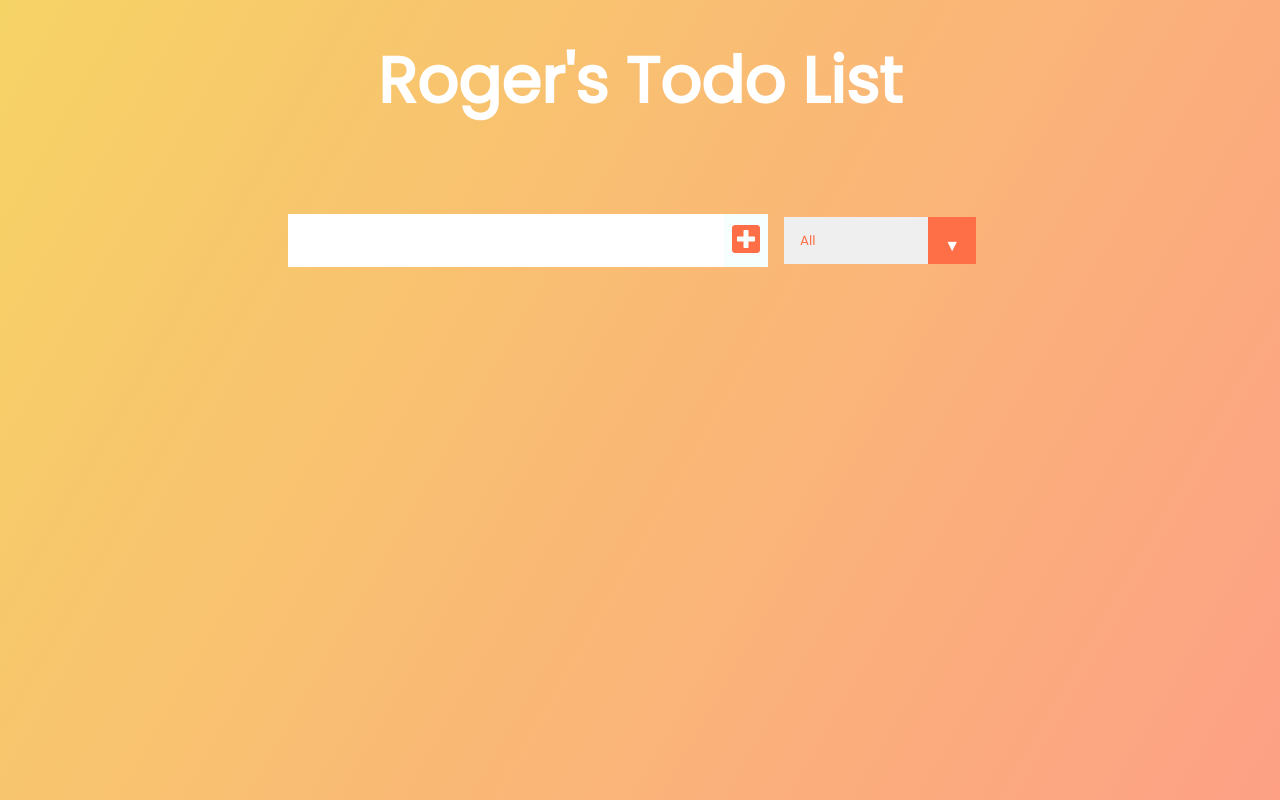
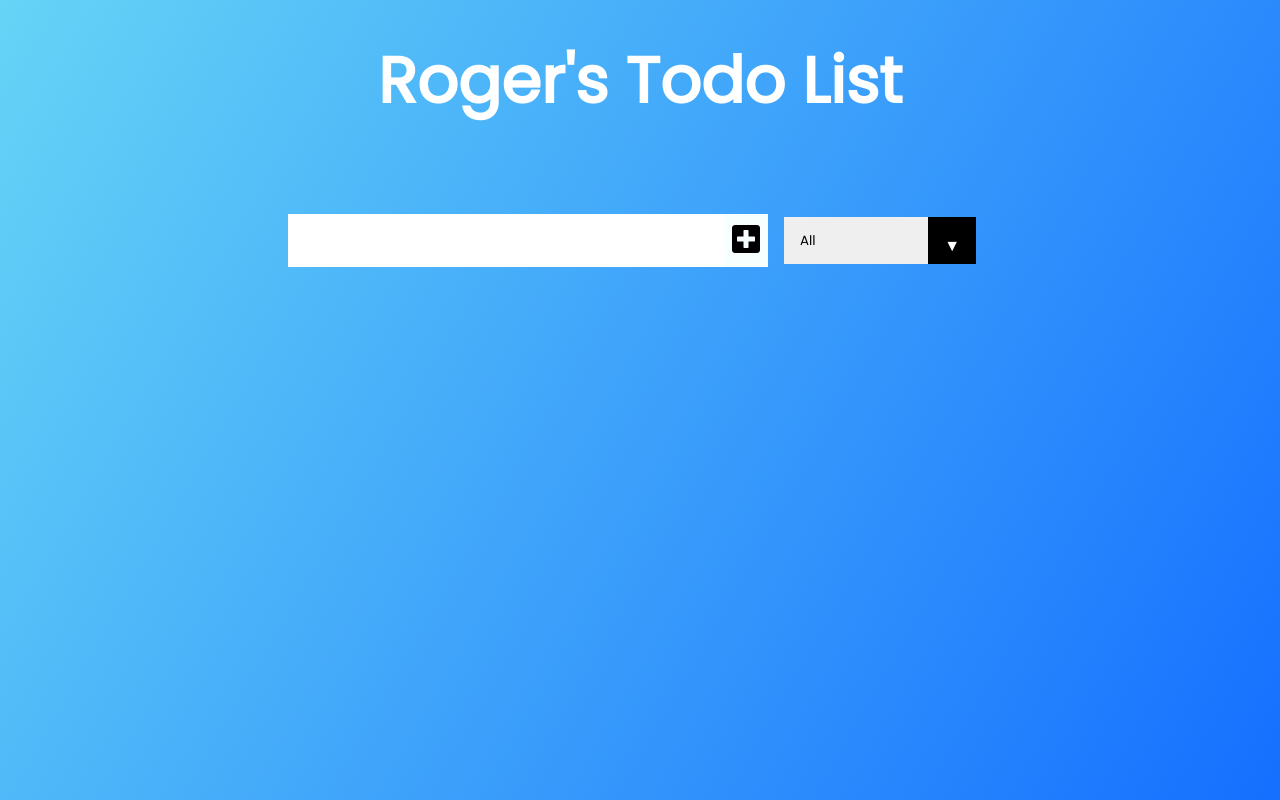
Before and after one commit to rogeliosandoval/React-Practice, a React (Create React App) app: page / in a window 1280 px wide. Built offline with nearby package versions, Linux system fonts and the light colour scheme.

Commit message:
Update the style

```diff
--- a/src/App.css
+++ b/src/App.css
@@ -4,13 +4,14 @@
     box-sizing: border-box;
   }
   body {
-    background-image: linear-gradient(120deg, #f6d365 0%, #fda085 100%);
+    background-image: linear-gradient(120deg, #65d4f6 0%, #156fff 100%);
     color: white;
     font-family: "Poppins", sans-serif;
     min-height: 100vh;
   }
   header {
     font-size: 2rem;
+    text-align: center;
   }
 
   header,
@@ -28,13 +29,13 @@
     background: white;
   }
   form button {
-    color: #ff6f47;
+    color: black;
     background: #f7fffe;
     cursor: pointer;
     transition: all 0.3s ease;
   }
   form button:hover {
-    background: #ff6f47;
+    background: #000000;
     color: white;
   }
   .todo-container {
@@ -67,7 +68,7 @@
 
   .trash-btn,
   .complete-btn {
-    background: #ff6f47;
+    background: black;
     color: white;
     border: none;
     padding: 1rem;
@@ -115,7 +116,7 @@
     overflow: hidden;
   }
   select {
-    color: #ff6f47;
+    color: black;
     font-family: "Poppins", sans-serif;
     cursor: pointer;
     width: 12rem;
@@ -127,7 +128,7 @@
     top: 0;
     right: 0;
     padding: 1rem;
-    background: #ff6f47;
+    background: black;
     cursor: pointer;
     pointer-events: none;
   }
--- a/src/components/Form.js
+++ b/src/components/Form.js
@@ -16,6 +16,7 @@ const Form = ( { setInputText, todos, setTodos, inputText, setStatus } ) => {
     setStatus(e.target.value);
   }
     return(
+      <div class="form-container">
         <form>
           <input value={inputText} onChange={inputTextHandler} type="text" className="todo-input" />
           <button onClick={submitTodoHandler} className="todo-button" type="submit">
@@ -29,6 +30,7 @@ const Form = ( { setInputText, todos, setTodos, inputText, setStatus } ) => {
             </select>
           </div>
         </form>
+      </div>
     );
 };
 
--- a/src/components/TodoList.js
+++ b/src/components/TodoList.js
@@ -3,7 +3,7 @@ import Todo from './Todo';
 
 const TodoList = ({ todos, setTodos, filteredTodos }) => {
     return (
-        <div className="todo-container">
+    <div className="todo-container">
       <ul className="todo-list">
           {filteredTodos.map((todo) => (
            <Todo todos={todos} setTodos={setTodos} key={todo.id} todo={todo} text={todo.text} />
```
Lines whose indentation alone changed are shown as unchanged.
